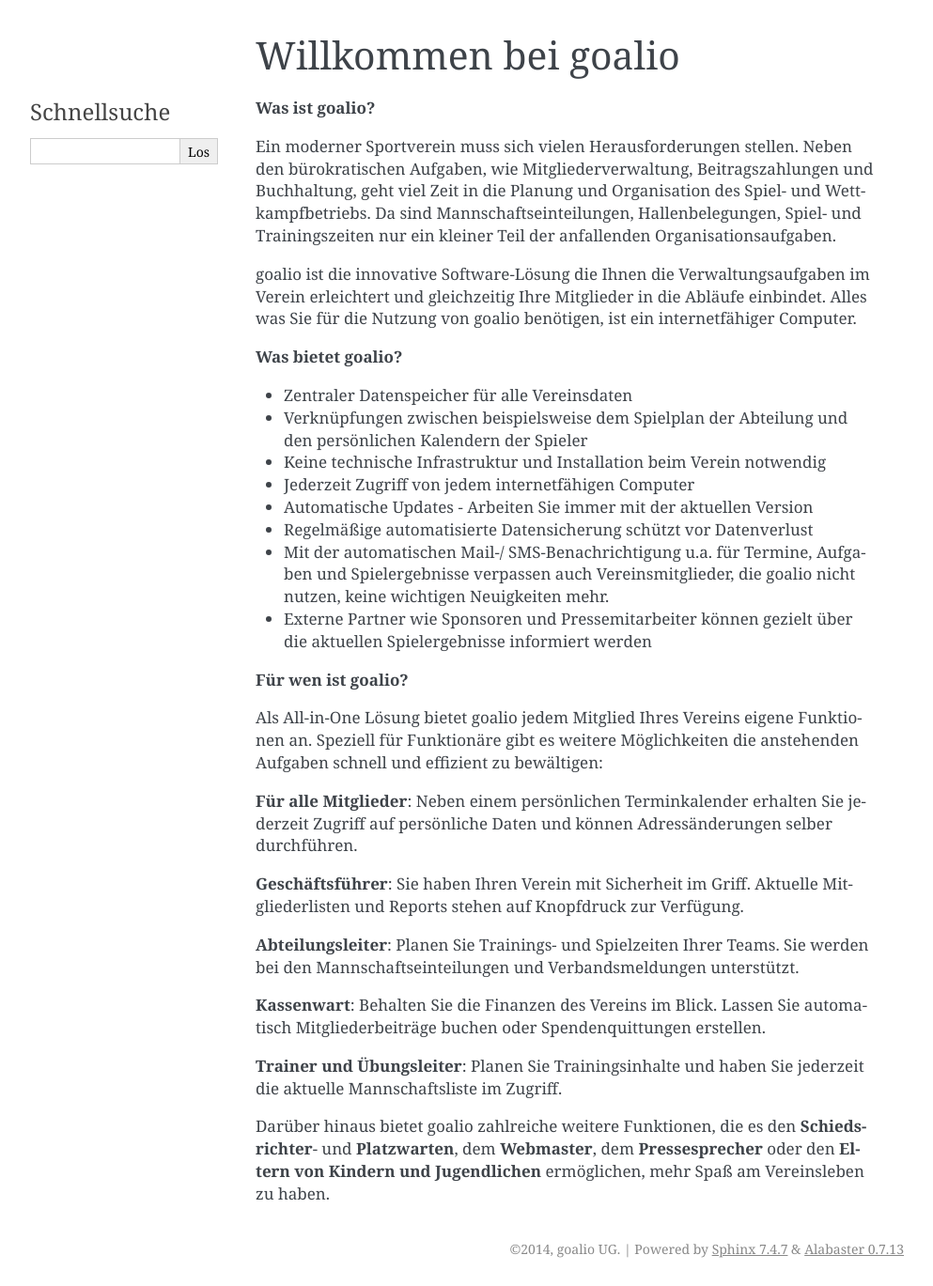
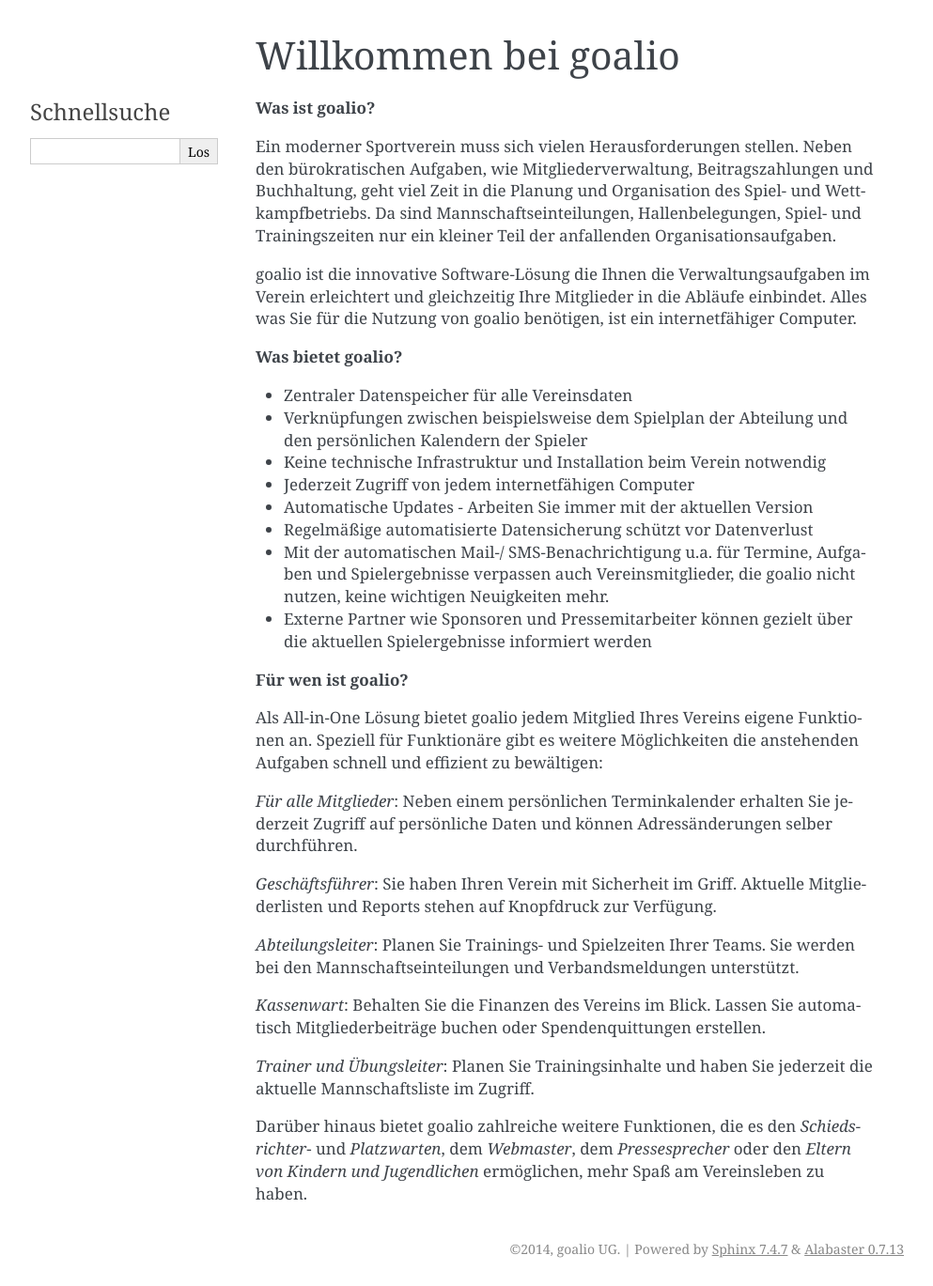
Before and after one commit to goalio/docs, a Sphinx documentation site: the page built from docs/erste-schritte/index.rst, in a window 1280 px wide. Shown: the whole page at 94% size, without its empty margins (148-1141 px from the left). Built offline with Sphinx 7.4.7, drawn with Linux system fonts in a browser that asks for light colours; formulas are drawn with MathJax 3.

```diff
--- a/docs/erste-schritte/index.rst
+++ b/docs/erste-schritte/index.rst
@@ -22,17 +22,17 @@ goalio ist die innovative Software-Lösung die Ihnen die Verwaltungsaufgaben im
 
 Als All-in-One Lösung bietet goalio jedem Mitglied Ihres Vereins eigene Funktionen an. Speziell für Funktionäre gibt es weitere Möglichkeiten die anstehenden Aufgaben schnell und effizient zu bewältigen:
 
-**Für alle Mitglieder**: Neben einem persönlichen Terminkalender erhalten Sie jederzeit Zugriff auf persönliche Daten und können Adressänderungen selber durchführen.
+*Für alle Mitglieder*: Neben einem persönlichen Terminkalender erhalten Sie jederzeit Zugriff auf persönliche Daten und können Adressänderungen selber durchführen.
 
-**Geschäftsführer**: Sie haben Ihren Verein mit Sicherheit im Griff. Aktuelle Mitgliederlisten und Reports stehen auf Knopfdruck zur Verfügung.
+*Geschäftsführer*: Sie haben Ihren Verein mit Sicherheit im Griff. Aktuelle Mitgliederlisten und Reports stehen auf Knopfdruck zur Verfügung.
 
-**Abteilungsleiter**: Planen Sie Trainings- und Spielzeiten Ihrer Teams. Sie werden bei den Mannschaftseinteilungen und Verbandsmeldungen unterstützt.
+*Abteilungsleiter*: Planen Sie Trainings- und Spielzeiten Ihrer Teams. Sie werden bei den Mannschaftseinteilungen und Verbandsmeldungen unterstützt.
 
-**Kassenwart**: Behalten Sie die Finanzen des Vereins im Blick. Lassen Sie automatisch Mitgliederbeiträge buchen oder Spendenquittungen erstellen.
+*Kassenwart*: Behalten Sie die Finanzen des Vereins im Blick. Lassen Sie automatisch Mitgliederbeiträge buchen oder Spendenquittungen erstellen.
 
-**Trainer und Übungsleiter**: Planen Sie Trainingsinhalte und haben Sie jederzeit die aktuelle Mannschaftsliste im Zugriff.
+*Trainer und Übungsleiter*: Planen Sie Trainingsinhalte und haben Sie jederzeit die aktuelle Mannschaftsliste im Zugriff.
 
-Darüber hinaus bietet goalio zahlreiche weitere Funktionen, die es den **Schiedsrichter**- und **Platzwarten**, dem **Webmaster**, dem **Pressesprecher** oder den **Eltern von Kindern und Jugendlichen** ermöglichen, mehr Spaß am Vereinsleben zu haben.
+Darüber hinaus bietet goalio zahlreiche weitere Funktionen, die es den *Schiedsrichter*- und *Platzwarten*, dem *Webmaster*, dem *Pressesprecher* oder den *Eltern von Kindern und Jugendlichen* ermöglichen, mehr Spaß am Vereinsleben zu haben.
 
 
 .. toctree::
```
